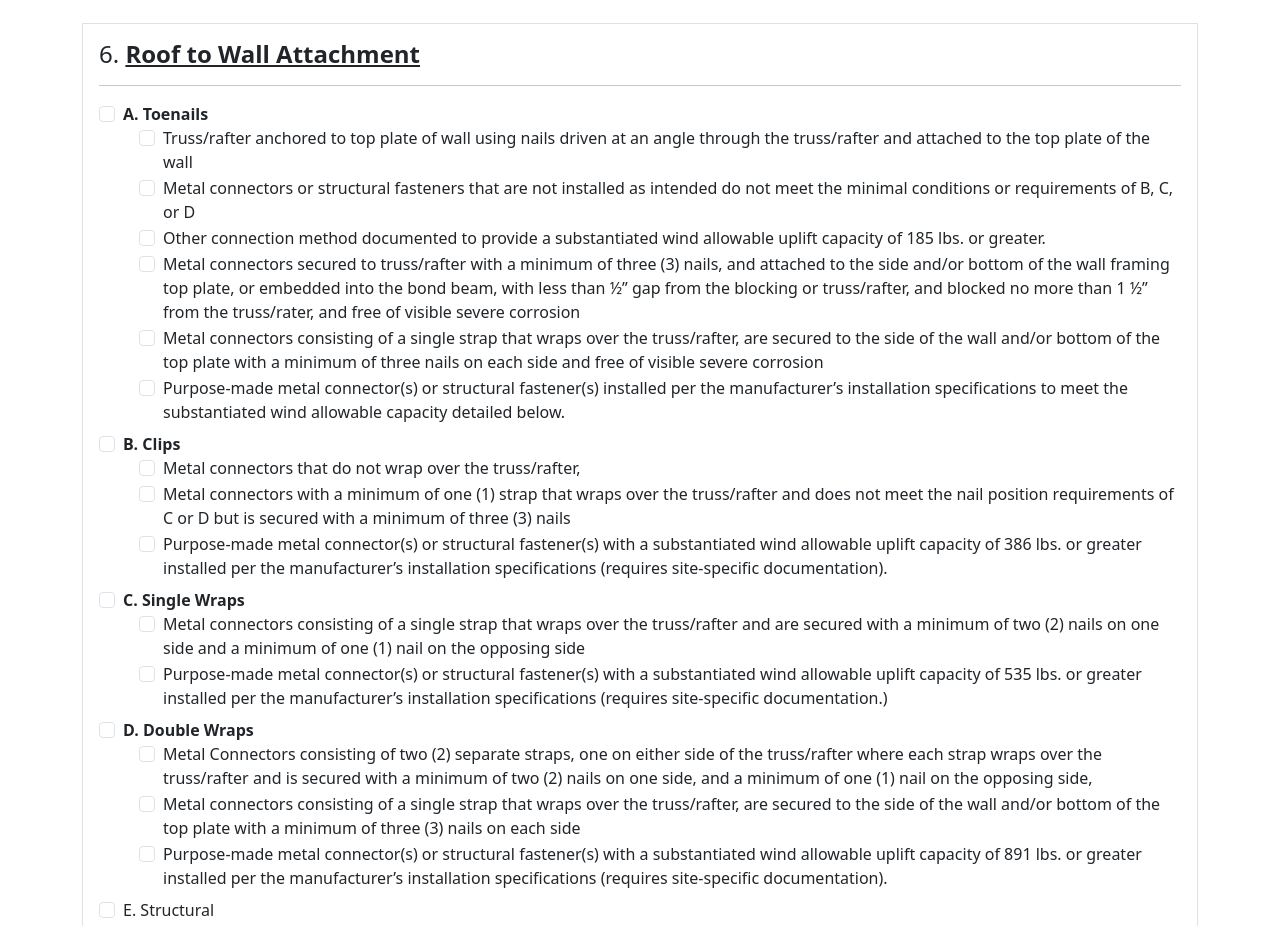
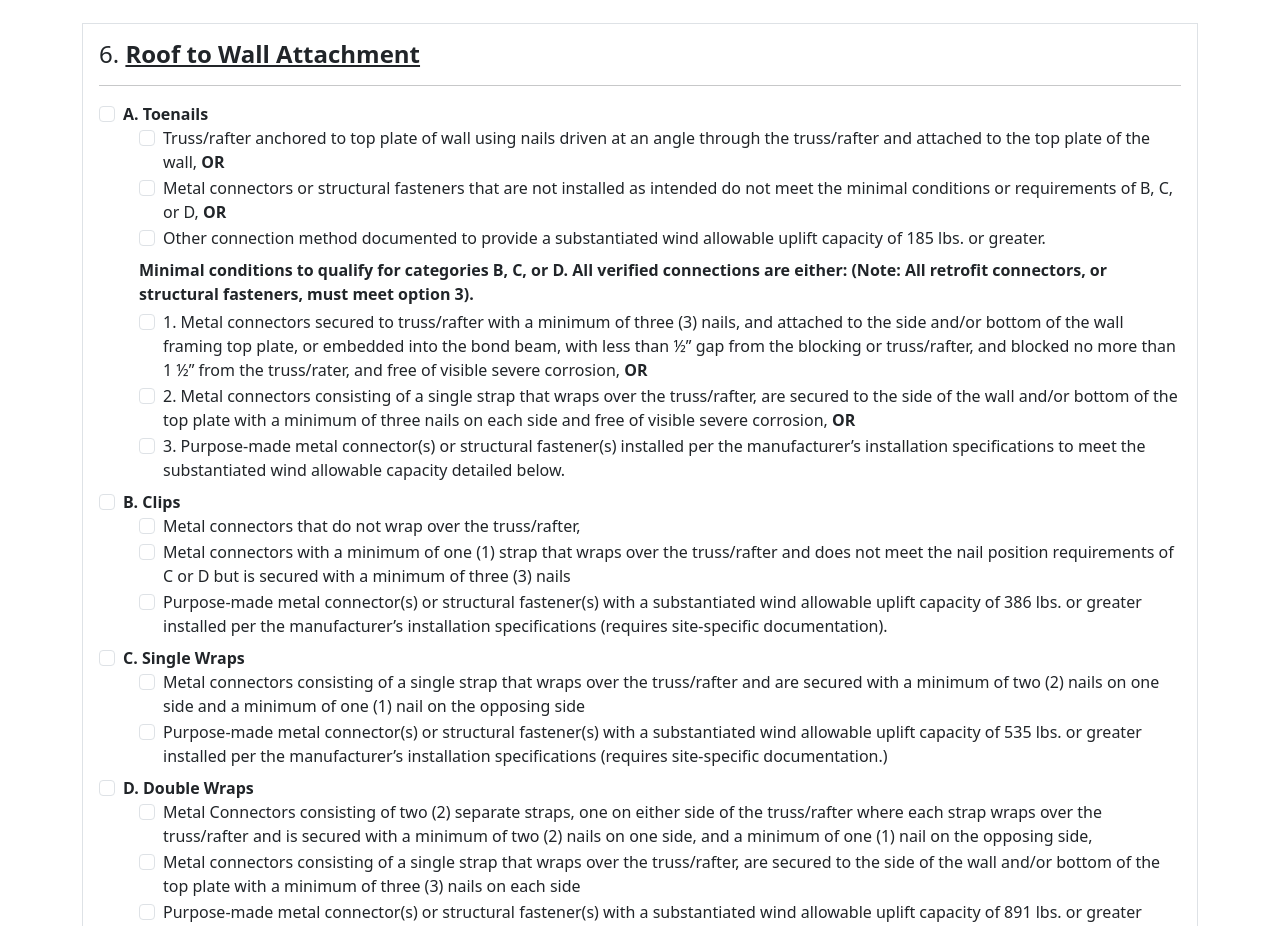
Before and after one commit to sawgrasshomeinspections/sawgrasshomeinspections.github.io, a plain HTML site: page wind.html in a window 1280 px wide. Shown: the part 2530-3456 px from the top of the page. Drawn offline with nearby package versions, Linux system fonts and the light colour scheme.

Commit message:
Add files via upload

```diff
--- a/wind.html
+++ b/wind.html
@@ -410,32 +410,64 @@
                     <input class="form-check-input" type="checkbox" id="rtwA">
                     <label class="form-check-label fw-bold" for="rtwA">A. Toenails</label>
                     <div class="ms-3">
-                        <div class="form-check"><input type="checkbox" class="form-check-input" id="rtwA1"><label
-                                class="form-check-label">Truss/rafter anchored to top plate of wall using nails driven
-                                at an angle through the truss/rafter and attached to the top plate of the wall</label>
+                        <div class="form-check">
+                            <input type="checkbox" class="form-check-input" id="rtwA1">
+                            <label class="form-check-label">
+                                Truss/rafter anchored to top plate of wall using nails driven at an angle through the
+                                truss/rafter and attached to the top plate of the wall, <strong>OR</strong>
+                            </label>
                         </div>
-                        <div class="form-check"><input type="checkbox" class="form-check-input" id="rtwA2"><label
-                                class="form-check-label">Metal connectors or structural fasteners that are not installed
-                                as intended do not meet the minimal conditions or requirements of B, C, or D</label>
+                        <div class="form-check">
+                            <input type="checkbox" class="form-check-input" id="rtwA2">
+                            <label class="form-check-label">
+                                Metal connectors or structural fasteners that are not installed as intended do not meet
+                                the minimal conditions or requirements of B, C, or D, <strong>OR</strong>
+                            </label>
                         </div>
-                        <div class="form-check"><input type="checkbox" class="form-check-input" id="rtwA3"><label
-                                class="form-check-label">Other connection method documented to provide a substantiated
-                                wind allowable uplift capacity of 185 lbs. or greater.</label></div>
-                        <div class="form-check"><input type="checkbox" class="form-check-input" id="rtwA4"><label
-                                class="form-check-label">Metal connectors secured to truss/rafter with a minimum of
-                                three (3) nails, and attached to the side and/or bottom of the wall framing top plate,
-                                or embedded into the bond beam, with less than ½” gap from the blocking or truss/rafter,
-                                and blocked no more than 1 ½” from the truss/rater, and free of visible severe
-                                corrosion</label></div>
-                        <div class="form-check"><input type="checkbox" class="form-check-input" id="rtwA5"><label
-                                class="form-check-label">Metal connectors consisting of a single strap that wraps over
-                                the truss/rafter, are secured to the side of the wall and/or bottom of the top plate
-                                with a minimum of three nails on each side and free of visible severe corrosion</label>
+                        <div class="form-check">
+                            <input type="checkbox" class="form-check-input" id="rtwA3">
+                            <label class="form-check-label">
+                                Other connection method documented to provide a substantiated wind allowable uplift
+                                capacity
+                                of 185 lbs. or greater.
+                            </label>
                         </div>
-                        <div class="form-check"><input type="checkbox" class="form-check-input" id="rtwA6"><label
-                                class="form-check-label">Purpose-made metal connector(s) or structural fastener(s)
-                                installed per the manufacturer’s installation specifications to meet the substantiated
-                                wind allowable capacity detailed below.</label></div>
+
+                        <p class="mt-2 mb-1"><strong>Minimal conditions to qualify for categories B, C, or D. All
+                                verified
+                                connections are either: (Note: All retrofit connectors, or structural fasteners, must
+                                meet
+                                option 3).</strong></p>
+
+                        <div class="form-check">
+                            <input type="checkbox" class="form-check-input" id="rtwA4">
+                            <label class="form-check-label">
+                                1. Metal connectors secured to truss/rafter with a minimum of three (3) nails, and
+                                attached
+                                to the side and/or bottom of the wall framing top plate, or embedded into the bond beam,
+                                with less than ½” gap from the blocking or truss/rafter, and blocked no more than 1 ½”
+                                from
+                                the truss/rater, and free of visible severe corrosion, <strong>OR</strong>
+                            </label>
+                        </div>
+                        <div class="form-check">
+                            <input type="checkbox" class="form-check-input" id="rtwA5">
+                            <label class="form-check-label">
+                                2. Metal connectors consisting of a single strap that wraps over the truss/rafter, are
+                                secured to the side of the wall and/or bottom of the top plate with a minimum of three
+                                nails
+                                on each side and free of visible severe corrosion, <strong>OR</strong>
+                            </label>
+                        </div>
+                        <div class="form-check">
+                            <input type="checkbox" class="form-check-input" id="rtwA6">
+                            <label class="form-check-label">
+                                3. Purpose-made metal connector(s) or structural fastener(s) installed per the
+                                manufacturer’s installation specifications to meet the substantiated wind allowable
+                                capacity
+                                detailed below.
+                            </label>
+                        </div>
                     </div>
                 </div>
 
```
